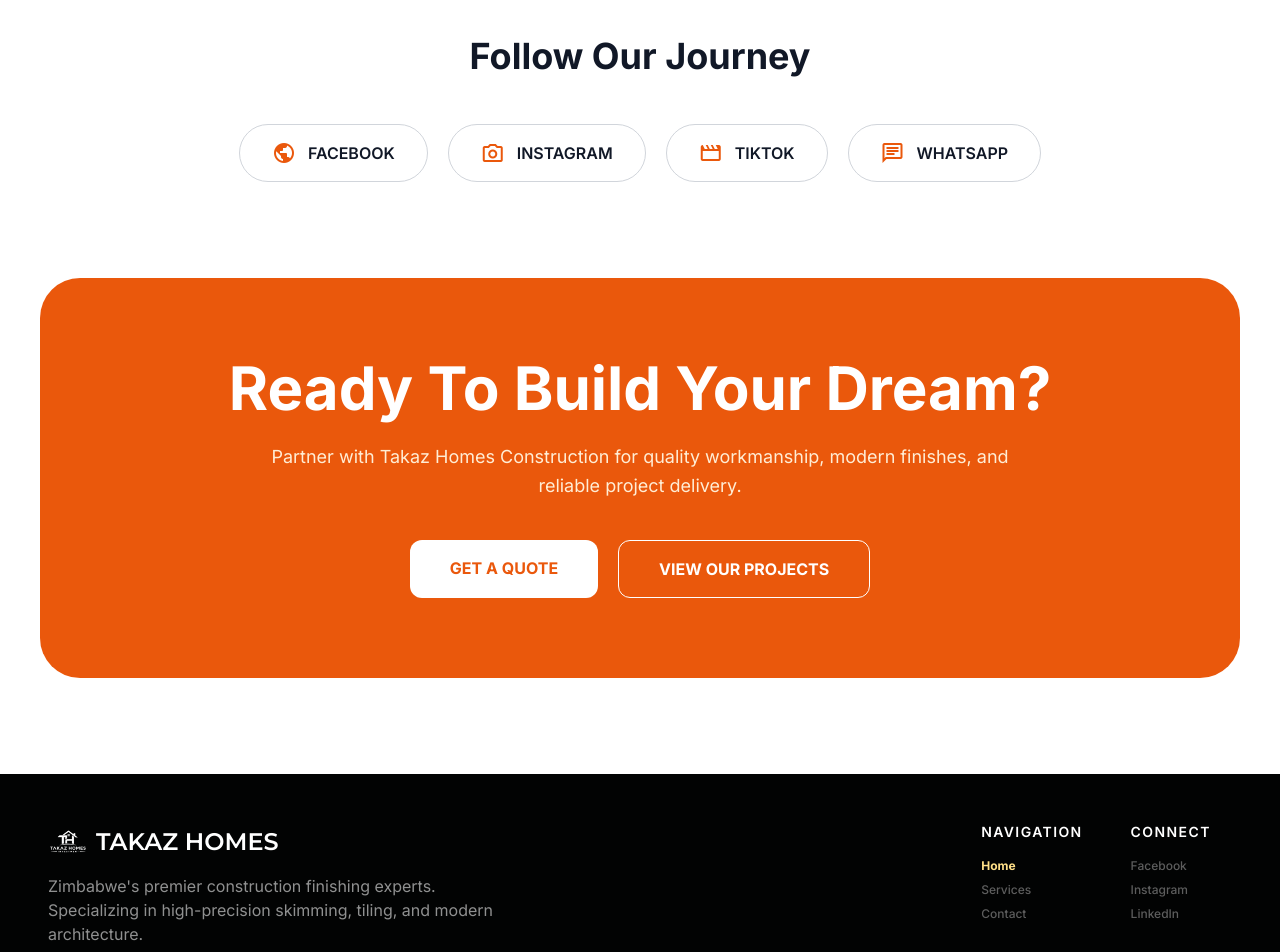
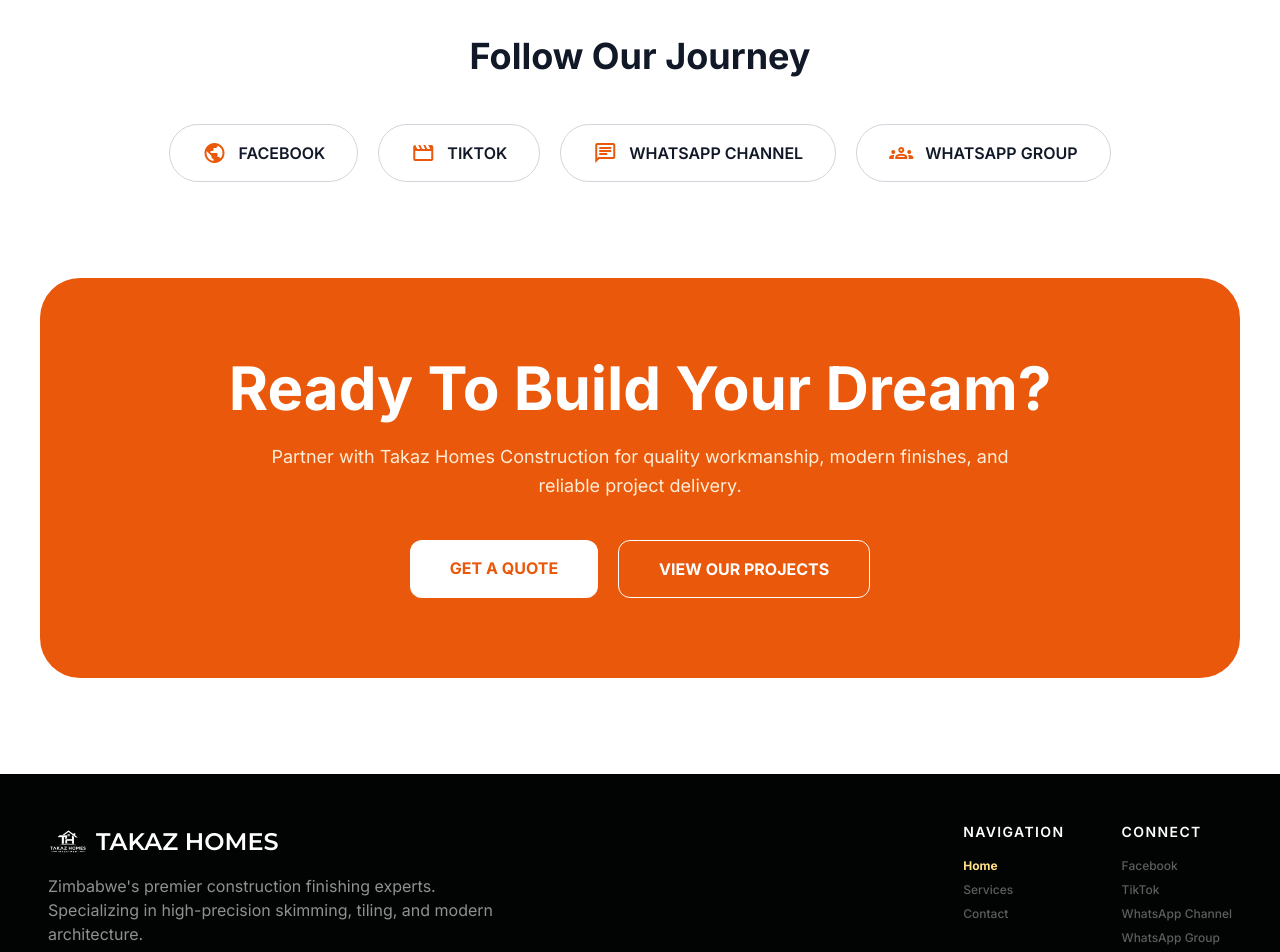
Before and after one commit to PhaseOfficial/TakazHomes, a React (Vite) app: page /#/contact in a window 1280 px wide. Shown: the part 1760-2712 px from the top of the page. Built offline with nearby package versions, Linux system fonts and the light colour scheme.

Commit message:
Update footer links and enhance social media section; adjust Tailwind CSS colors

```diff
--- a/src/components/common/Footer.jsx
+++ b/src/components/common/Footer.jsx
@@ -29,9 +29,10 @@
             </div>
             <div className="flex flex-col gap-2">
               <span className="font-label-lg text-label-lg text-white uppercase tracking-widest mb-2">Connect</span>
-              <a className="font-label-sm text-label-sm text-on-tertiary-container/70 hover:text-secondary-fixed transition-colors" href="#">Facebook</a>
-              <a className="font-label-sm text-label-sm text-on-tertiary-container/70 hover:text-secondary-fixed transition-colors" href="#">Instagram</a>
-              <a className="font-label-sm text-label-sm text-on-tertiary-container/70 hover:text-secondary-fixed transition-colors" href="#">LinkedIn</a>
+              <a className="font-label-sm text-label-sm text-on-tertiary-container/70 hover:text-secondary-fixed transition-colors" href="https://www.facebook.com/talent.karawe" target="_blank" rel="noreferrer">Facebook</a>
+              <a className="font-label-sm text-label-sm text-on-tertiary-container/70 hover:text-secondary-fixed transition-colors" href="https://tiktok.com/@talentkarawe431" target="_blank" rel="noreferrer">TikTok</a>
+              <a className="font-label-sm text-label-sm text-on-tertiary-container/70 hover:text-secondary-fixed transition-colors" href="https://whatsapp.com/channel/0029VaFL8qjLSmbZz8LC4J1n" target="_blank" rel="noreferrer">WhatsApp Channel</a>
+              <a className="font-label-sm text-label-sm text-on-tertiary-container/70 hover:text-secondary-fixed transition-colors" href="https://chat.whatsapp.com/BxHHHYUjiuwHNE2Sn70Tqn?mode=gi_t" target="_blank" rel="noreferrer">WhatsApp Group</a>
             </div>
           </div>
         </div>
--- a/src/components/home/Hero.jsx
+++ b/src/components/home/Hero.jsx
@@ -1,13 +1,24 @@
-import { motion } from "framer-motion";
+import { motion, useScroll, useTransform } from "framer-motion";
 import { Link } from "react-router-dom";
+import { useRef } from "react";
+import heroImg from "../../assets/builders working on roof.jpeg";
 
 const Hero = () => {
+  const ref = useRef(null);
+  const { scrollYProgress } = useScroll({
+    target: ref,
+    offset: ["start start", "end start"]
+  });
+
+  const y = useTransform(scrollYProgress, [0, 1], ["0%", "30%"]);
+
   return (
-    <section className="relative h-[80vh] min-h-[600px] flex items-center overflow-hidden">
+    <section ref={ref} className="relative h-[80vh] min-h-[600px] flex items-center overflow-hidden">
       <div className="absolute inset-0 z-0">
-        <img
+        <motion.img
+          style={{ y }}
           className="w-full h-full object-cover"
-          src="/assets/design/hero.jpg"
+          src={heroImg}
           alt="Luxury Home"
         />
         <div className="absolute inset-0 bg-primary/40" style={{
--- a/src/components/home/HomeCTA.jsx
+++ b/src/components/home/HomeCTA.jsx
@@ -1,8 +1,17 @@
-import { motion } from "framer-motion";
+import { motion, useScroll, useTransform } from "framer-motion";
 import { Link } from "react-router-dom";
+import { useRef } from "react";
 import ctaBg from "../../assets/builders working on roof.jpeg";
 
 const HomeCTA = () => {
+  const ref = useRef(null);
+  const { scrollYProgress } = useScroll({
+    target: ref,
+    offset: ["start end", "end start"]
+  });
+
+  const y = useTransform(scrollYProgress, [0, 1], ["-10%", "10%"]);
+
   const fadeInUp = {
     initial: { opacity: 0, y: 30 },
     whileInView: { opacity: 1, y: 0 },
@@ -11,10 +20,11 @@
   };
 
   return (
-    <section className="relative py-stack-lg overflow-hidden">
+    <section ref={ref} className="relative py-stack-lg overflow-hidden">
       <div className="absolute inset-0 z-0">
-        <img
-          className="w-full h-full object-cover grayscale"
+        <motion.img
+          style={{ y }}
+          className="w-full h-full object-cover grayscale scale-110"
           src={ctaBg}
           alt="Construction Site"
         />
--- a/src/pages/Contact.jsx
+++ b/src/pages/Contact.jsx
@@ -282,7 +282,7 @@
           </div>
         </section>
 
-        {/* SOCIALS */}
+        {/* Social Media Hub */}
         <section className="py-24 px-4 md:px-10">
           <div className="max-w-5xl mx-auto text-center">
             <motion.h2
@@ -293,26 +293,27 @@
             </motion.h2>
 
             <div className="flex flex-wrap justify-center gap-5">
-              {["FACEBOOK", "INSTAGRAM", "TIKTOK", "WHATSAPP"].map(
+              {[
+                { name: "FACEBOOK", link: "https://www.facebook.com/talent.karawe", icon: "public" },
+                { name: "TIKTOK", link: "https://tiktok.com/@talentkarawe431", icon: "movie" },
+                { name: "WHATSAPP CHANNEL", link: "https://whatsapp.com/channel/0029VaFL8qjLSmbZz8LC4J1n", icon: "chat" },
+                { name: "WHATSAPP GROUP", link: "https://chat.whatsapp.com/BxHHHYUjiuwHNE2Sn70Tqn?mode=gi_t", icon: "groups" }
+              ].map(
                 (platform, i) => (
                   <motion.a
-                    key={platform}
+                    key={platform.name}
                     {...fadeInUp}
                     transition={{ delay: i * 0.1 }}
-                    href="#"
+                    href={platform.link}
+                    target="_blank"
+                    rel="noreferrer"
                     className="px-8 py-4 rounded-full border border-gray-300 hover:border-orange-600 hover:bg-orange-50 transition-all flex items-center gap-3"
                   >
                     <span className="material-symbols-outlined text-orange-600">
-                      {platform === "FACEBOOK"
-                        ? "public"
-                        : platform === "INSTAGRAM"
-                        ? "photo_camera"
-                        : platform === "TIKTOK"
-                        ? "movie"
-                        : "chat"}
+                      {platform.icon}
                     </span>
 
-                    <span className="font-semibold">{platform}</span>
+                    <span className="font-semibold">{platform.name}</span>
                   </motion.a>
                 )
               )}
--- a/tailwind.config.js
+++ b/tailwind.config.js
@@ -21,8 +21,8 @@
         "background": "#f9f9f9",
         "inverse-surface": "#2f3131",
         "on-primary-fixed": "#1c1b1b",
-        "secondary": "#735c00",
-        "accent": "#735c00",
+        "secondary": "#A4000B",
+        "accent": "#A4000B",
         "inverse-on-surface": "#f1f1f1",
         "on-tertiary-fixed-variant": "#464747",
         "on-surface-variant": "#444748",
--- a/vite.config.js
+++ b/vite.config.js
@@ -4,6 +4,6 @@
 // https://vitejs.dev/config/
 export default defineConfig({
   plugins: [react()],
-  base: "/TakazHomes/", // Set the base path for GitHub Pages deployment
+  base: "/", // Set the base path for GitHub Pages deployment
 
 });
```
